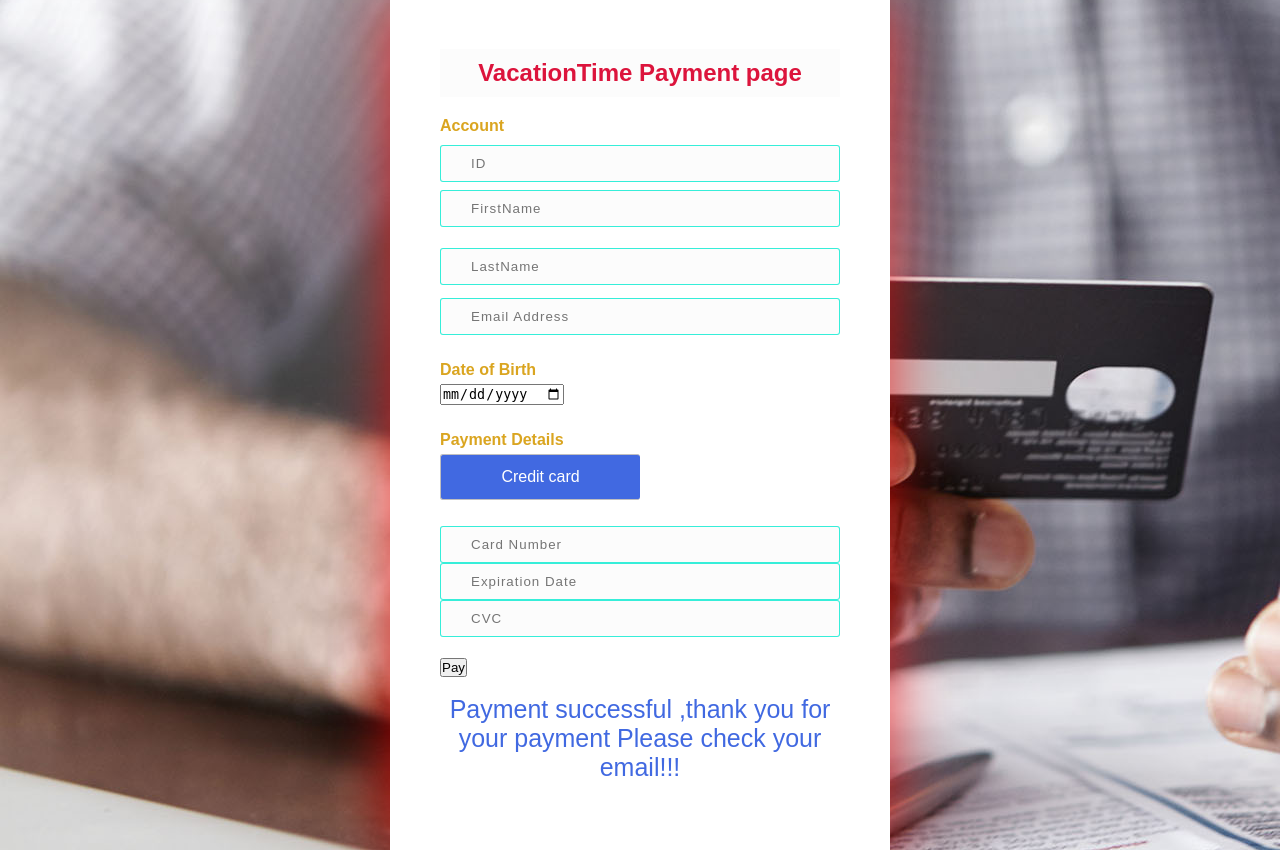
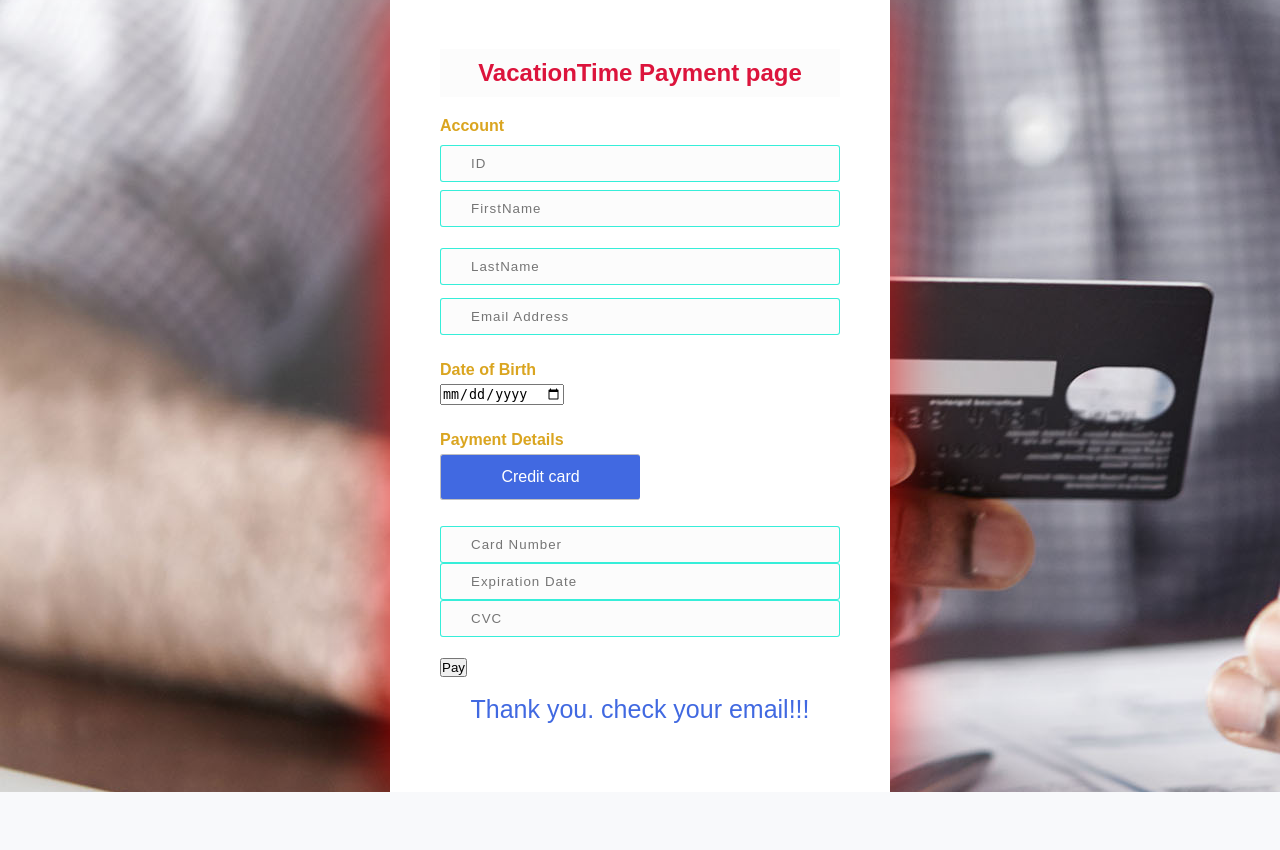
Before and after one commit to vecationTime/VacationTime, a PHP site: page /PaymentS.php in a window 1280 px wide. Shown: the part 101-951 px from the top of the page. After the commit the page ends 893 px from the top, so only its background shows below. Run offline with PHP 8.4, Linux system fonts and the light colour scheme.

Commit message:
Update PaymentS.php

```diff
--- a/PaymentS.php
+++ b/PaymentS.php
@@ -21,23 +21,27 @@
                    <input type="text" placeholder="FirstName" required class="name" name="FirstName">
                 </div>
             </div>
+
             <div class="input-box">
                 <div class="input-box">
                     <input type="text" placeholder="LastName" required class="name" name="LastName">
 
                 </div>
             </div>
+
            <div class="input-group">
                <div class="input-box">
                     <input type="email" placeholder="Email Address" required class="name" name="Mail">
                </div>
            </div>
+
            <div class="input-group">
                <div class="input-box">
                     <h4>Date of Birth</h4>
                     <input type="date" name="BirthDate">
                </div>
            </div>
+
            <div class="input-group">
                 <div class="input-box">
                     <h4>Payment Details</h4>
@@ -45,6 +49,7 @@
                     <label for="bc1"><span><i class="fa-cc-visa"></i>Credit card</span></label>
                 </div>
            </div>
+
            <div class="input-group">
             <div class="input-box">
                  <input type="text" placeholder="Card Number" required class="name" name="CardNumber">
@@ -52,12 +57,15 @@
                  <input type="text" placeholder="CVC" required class="name" name="CVC">
             </div>
          </div>
+
          <input type="submit" value="Pay">
         </form>
+
         <?php
-            echo "<br>";
-            echo "<p style = 'color: royalblue; text-align: center; font-size: 25px'>
-            Payment successful ,thank you for your payment Please check your email!!!</p><br>";
+           echo "<br>";
+           echo "<p style = 'color: royalblue; text-align: center; font-size: 25px'>
+           Thank you. check your email!!!</p><br>";
+
         ?>
     </div>
 </body>
```
